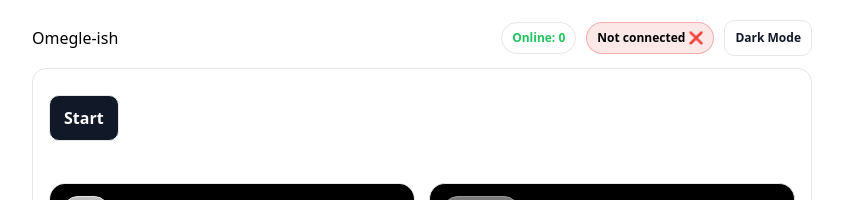
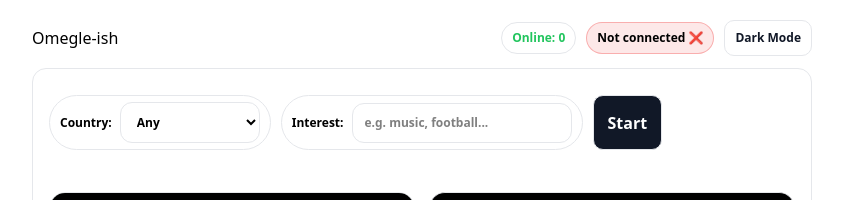
Before and after one commit to kaydeemacy/omeegle-clone, a Next.js app: page / in a window 1280 px wide. Shown: the top 200 px of the page, without its empty margins (218-1061 px from the left). Built offline with nearby package versions, Linux system fonts and the light colour scheme; no server answers.

Commit message:
Add country + interest matching UI

```diff
--- a/app/ChatPage.js
+++ b/app/ChatPage.js
@@ -46,11 +46,25 @@ export default function ChatPage() {
   const [typingDots, setTypingDots] = useState("");
   const [showTypingUi, setShowTypingUi] = useState(false);
 
+  // ✅ Country + interest (filters)
+  const [country, setCountry] = useState("any"); // "any" or "NG"/"US"/etc
+  const [interest, setInterest] = useState(""); // free text
+
   // ✅ NSFW safety blur
   const [remoteBlurred, setRemoteBlurred] = useState(true);
 
   const [message, setMessage] = useState("");
   const [messages, setMessages] = useState([]);
+
+  // ---- helpers to clean inputs (match backend behavior) ----
+  function cleanCountry(c) {
+    if (!c || c === "any") return "";
+    return String(c).trim().toUpperCase().slice(0, 2);
+  }
+  function cleanInterest(i) {
+    if (!i) return "";
+    return String(i).trim().toLowerCase().slice(0, 40);
+  }
 
   // ---------------- Audio helpers ----------------
   function getAudioCtx() {
@@ -137,9 +151,7 @@ export default function ChatPage() {
     });
 
     pc.onicecandidate = (e) => {
-      if (e.candidate) {
-        socketRef.current?.emit("webrtc:ice", { candidate: e.candidate });
-      }
+      if (e.candidate) socketRef.current?.emit("webrtc:ice", { candidate: e.candidate });
     };
 
     pc.ontrack = (e) => {
@@ -158,7 +170,6 @@ export default function ChatPage() {
     await ensureLocalMedia();
     const pc = createPeerConnection();
 
-    // Add tracks once
     const stream = localStreamRef.current;
     const existing = new Set(pc.getSenders().map((s) => s.track?.id).filter(Boolean));
 
@@ -178,7 +189,6 @@ export default function ChatPage() {
     await ensureLocalMedia();
     const pc = createPeerConnection();
 
-    // Add tracks once
     const stream = localStreamRef.current;
     const existing = new Set(pc.getSenders().map((s) => s.track?.id).filter(Boolean));
 
@@ -253,7 +263,6 @@ export default function ChatPage() {
       setPartnerTyping(false);
       setRemoteBlurred(true);
 
-      // Caller selection: lowest socket.id becomes caller
       const myId = socket.id || "";
       const otherId = partnerId || "";
 
@@ -261,16 +270,12 @@ export default function ChatPage() {
         if (myId && otherId && myId < otherId) {
           await startWebRTCAsCaller();
         }
-        // else: wait for offer
       } catch {
         alert("Camera/Mic blocked. Allow permissions and try again.");
       }
     });
 
-    // ✅ Restored typing
-    socket.on("typing", ({ isTyping }) => {
-      setPartnerTyping(!!isTyping);
-    });
+    socket.on("typing", ({ isTyping }) => setPartnerTyping(!!isTyping));
 
     socket.on("chat:message", (msg) => {
       const isMe = msg?.from && msg.from === socketRef.current?.id;
@@ -287,7 +292,6 @@ export default function ChatPage() {
       cleanupVideo();
     });
 
-    // WebRTC signaling
     socket.on("webrtc:offer", async ({ sdp }) => handleOffer(sdp));
     socket.on("webrtc:answer", async ({ sdp }) => handleAnswer(sdp));
     socket.on("webrtc:ice", async ({ candidate }) => handleIce(candidate));
@@ -317,7 +321,6 @@ export default function ChatPage() {
   }, []);
 
   // ---------------- Typing UI (dots + fade) ----------------
-  // Typing tick sound only on false -> true
   useEffect(() => {
     const was = prevPartnerTypingRef.current;
     if (!was && partnerTyping) playTypingTick();
@@ -325,7 +328,6 @@ export default function ChatPage() {
     // eslint-disable-next-line react-hooks/exhaustive-deps
   }, [partnerTyping]);
 
-  // Fade typing UI
   useEffect(() => {
     if (partnerTyping) {
       setShowTypingUi(true);
@@ -335,7 +337,6 @@ export default function ChatPage() {
     return () => clearTimeout(t);
   }, [partnerTyping]);
 
-  // Dots animation
   useEffect(() => {
     if (dotsIntervalRef.current) {
       clearInterval(dotsIntervalRef.current);
@@ -391,13 +392,18 @@ export default function ChatPage() {
     setMessage("");
   }
 
+  // ✅ IMPORTANT: send country + interest to backend
   function findPartner() {
     setRemoteBlurred(true);
     setPartnerTyping(false);
     emitTyping(false);
     cleanupVideo();
     setStatus("waiting");
-    socketRef.current?.emit("find");
+
+    socketRef.current?.emit("find", {
+      country: cleanCountry(country),
+      interest: cleanInterest(interest),
+    });
   }
 
   function next() {
@@ -405,12 +411,18 @@ export default function ChatPage() {
     setPartnerTyping(false);
     emitTyping(false);
     cleanupVideo();
+
     socketRef.current?.emit("leave");
+
     setStatus("waiting");
     setRoomId(null);
     setPartnerId(null);
     setMessages([]);
-    socketRef.current?.emit("find");
+
+    socketRef.current?.emit("find", {
+      country: cleanCountry(country),
+      interest: cleanInterest(interest),
+    });
   }
 
   function stop() {
@@ -418,18 +430,18 @@ export default function ChatPage() {
     setPartnerTyping(false);
     emitTyping(false);
     cleanupVideo();
+
     socketRef.current?.emit("leave");
+
     setStatus("idle");
     setRoomId(null);
     setPartnerId(null);
     setMessages([]);
   }
 
-  // ✅ Restored: mic/cam toggles
   function toggleMic() {
     const stream = localStreamRef.current;
     const next = !micOn;
-
     if (stream) stream.getAudioTracks().forEach((t) => (t.enabled = next));
     setMicOn(next);
   }
@@ -437,7 +449,6 @@ export default function ChatPage() {
   function toggleCam() {
     const stream = localStreamRef.current;
     const next = !camOn;
-
     if (stream) stream.getVideoTracks().forEach((t) => (t.enabled = next));
     setCamOn(next);
   }
@@ -447,7 +458,7 @@ export default function ChatPage() {
       <div className="topbar">
         <h1 style={{ margin: 0 }}>Omegle-ish</h1>
 
-        <div style={{ display: "flex", gap: 10, alignItems: "center" }}>
+        <div style={{ display: "flex", gap: 10, alignItems: "center", flexWrap: "wrap" }}>
           <span className="badge onlineBadge">Online: {onlineCount}</span>
 
           <span className={`badge ${connected ? "ok" : "bad"}`}>
@@ -461,7 +472,45 @@ export default function ChatPage() {
       </div>
 
       <div className="card">
-        <div className="controls">
+        {/* ✅ Filters UI (country + interest) */}
+        <div className="controls" style={{ gap: 10, flexWrap: "wrap" }}>
+          <label className="badge" style={{ display: "flex", gap: 8, alignItems: "center" }}>
+            Country:
+            <select
+              value={country}
+              onChange={(e) => setCountry(e.target.value)}
+              className="input"
+              style={{ width: 140 }}
+              disabled={status === "matched" || status === "waiting"}
+              title="Pick a country (optional)"
+            >
+              <option value="any">Any</option>
+              <option value="NG">NG</option>
+              <option value="US">US</option>
+              <option value="GB">GB</option>
+              <option value="CA">CA</option>
+              <option value="DE">DE</option>
+              <option value="FR">FR</option>
+              <option value="ZA">ZA</option>
+              <option value="GH">GH</option>
+              <option value="KE">KE</option>
+            </select>
+          </label>
+
+          <label className="badge" style={{ display: "flex", gap: 8, alignItems: "center" }}>
+            Interest:
+            <input
+              className="input"
+              value={interest}
+              onChange={(e) => setInterest(e.target.value)}
+              placeholder="e.g. music, football..."
+              style={{ width: 220 }}
+              disabled={status === "matched" || status === "waiting"}
+              title="Match by interest (optional)"
+            />
+          </label>
+
+          {/* Main controls */}
           {status === "idle" && (
             <button className="btn" onClick={findPartner}>
               Start
@@ -525,11 +574,7 @@ export default function ChatPage() {
 
         {/* Typing UI */}
         <div className="debugText" style={{ minHeight: 20, marginTop: 10 }}>
-          {showTypingUi && (
-            <span className="typing">
-              Stranger is typing{typingDots}
-            </span>
-          )}
+          {showTypingUi && <span className="typing">Stranger is typing{typingDots}</span>}
         </div>
 
         <div className="videoGrid" style={{ marginTop: 12 }}>
@@ -551,9 +596,7 @@ export default function ChatPage() {
             {remoteBlurred && (
               <div className="nsfwOverlay">
                 <div className="nsfwTitle">⚠️ Safety Blur</div>
-                <div className="nsfwText">
-                  Stranger video is blurred. Tap reveal if you want to view.
-                </div>
+                <div className="nsfwText">Stranger video is blurred. Tap reveal if you want to view.</div>
                 <button className="btn secondary nsfwBtn" onClick={() => setRemoteBlurred(false)}>
                   Reveal Video
                 </button>
```
